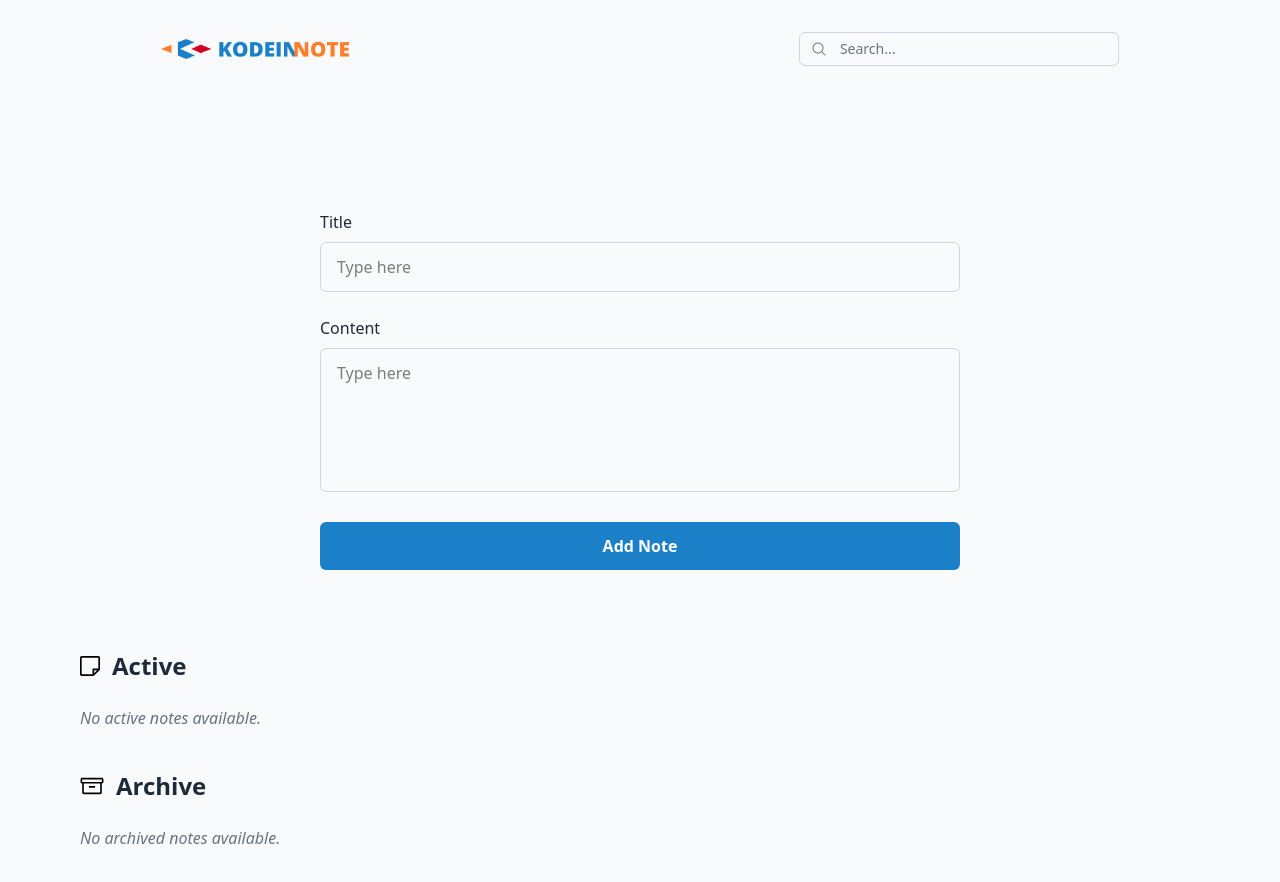
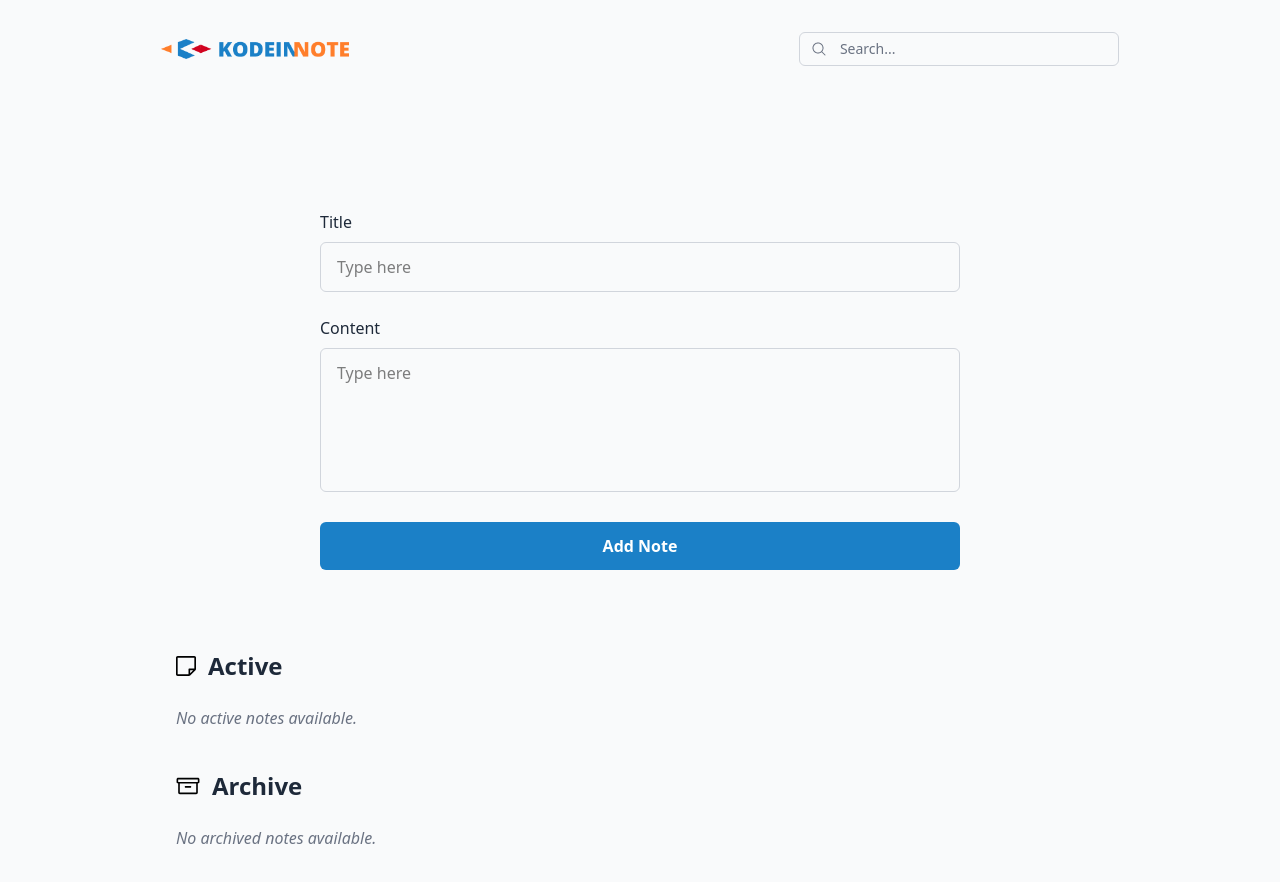
Before and after one commit to Zawindra/kodein-note-app, a React (Vite) app: page / in a window 1280 px wide. Shown: the top 882 px of the page. Built offline with nearby package versions, Linux system fonts and the light colour scheme.

Commit message:
feat: update

```diff
--- a/src/components/NoteList.jsx
+++ b/src/components/NoteList.jsx
@@ -3,7 +3,7 @@ import React from "react";
 
 export default function NoteList({ contentIdeas, contentSave, onDelete, onToggleArchive }) {
   return (
-    <div className="w-full max-w-6xl mx-auto px-4 pb-24 pt-10">
+    <div className="w-full px-44 pb-24 pt-10 sm:max-w-3xl sm:mx-auto lg:max-w-full lg:mx-0 text-left">
       {/* Active Section */}
       <div className="flex items-center gap-3 mb-6">
         <img src="/Active.svg" alt="Active" className="w-5 h-5" />
@@ -13,7 +13,7 @@ export default function NoteList({ contentIdeas, contentSave, onDelete, onToggle
       {contentIdeas.length === 0 ? (
         <p className="text-gray-500 italic mb-6">No active notes available.</p>
       ) : (
-        <div className="flex gap-6 flex-wrap justify-center sm:justify-start">
+        <div className="flex gap-6 flex-wrap justify-start">
           {contentIdeas.map((idea) => (
             <NoteItem
               key={idea.id}
@@ -36,7 +36,7 @@ export default function NoteList({ contentIdeas, contentSave, onDelete, onToggle
       {contentSave.length === 0 ? (
         <p className="text-gray-500 italic">No archived notes available.</p>
       ) : (
-        <div className="flex gap-6 flex-wrap justify-center sm:justify-start">
+        <div className="flex gap-6 flex-wrap justify-start">
           {contentSave.map((idea) => (
             <NoteItem
               key={idea.id}
```
